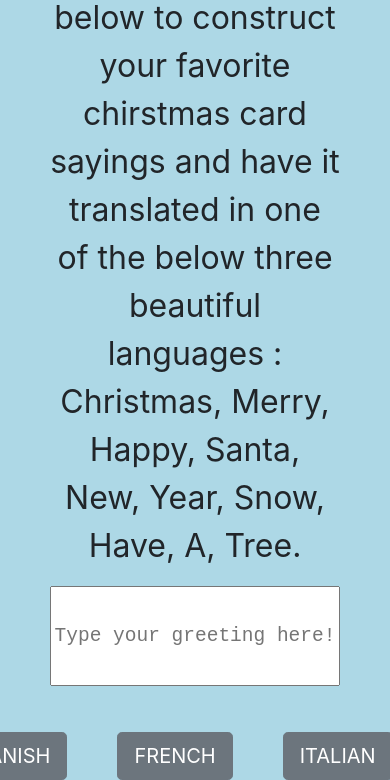
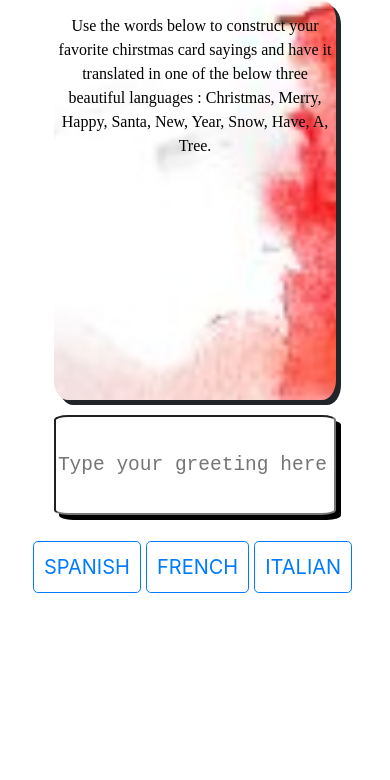
Before and after one commit to ke4tri/translator, a plain HTML site: page index.html in a window 390 px wide. Shown: the part 132-912 px from the top of the page. After the commit the page ends 844 px from the top, so only its background shows below. Drawn offline with nearby package versions, Linux system fonts and the light colour scheme; a web font is replaced by a local one.

Commit message:
Looks ok for what it is and time invested in it

```diff
--- a/index.html
+++ b/index.html
@@ -5,7 +5,7 @@
     <meta name="viewport" content="width=device-width, initial-scale=1.0">
     <meta http-equiv="X-UA-Compatible" content="ie=edge">
     <link rel="stylesheet" href="https://stackpath.bootstrapcdn.com/bootstrap/4.1.3/css/bootstrap.min.css" integrity="sha384-MCw98/SFnGE8fJT3GXwEOngsV7Zt27NXFoaoApmYm81iuXoPkFOJwJ8ERdknLPMO" crossorigin="anonymous">
-
+    <link href="https://fonts.googleapis.com/css?family=IM+Fell+French+Canon+SC" rel="stylesheet">
     <link rel="stylesheet" href="https://stackpath.bootstrapcdn.com/bootstrap/4.1.3/css/bootstrap.min.css" integrity="sha384-MCw98/SFnGE8fJT3GXwEOngsV7Zt27NXFoaoApmYm81iuXoPkFOJwJ8ERdknLPMO" crossorigin="anonymous">
     <link rel="stylesheet" href="main.css">
     <title>Etalsnart</title>
@@ -14,34 +14,25 @@
     <div class="logo">
         <h1>ETALSNART</h1>
     </div>
-
-    <div class="para">
+    <div class="para images">
         <p class="instruction">Use the words below to construct your favorite chirstmas
              card sayings and have it translated in
              one of the below three beautiful languages :
                 Christmas, Merry, Happy, Santa, New, Year, Snow, Have, A, Tree.
         </p>
     </div>
-
     <div class="text">
         <!-- not sure if the below can have a class and an id, will check -->
          <input  id="inText" class="inText1" type="text" placeholder="Type your greeting here!">
-
         </div>
      <div class="text" id="dom">
             <p></p>
     </div>
      <div class="button">
-            <button id="SPANISH" type="button" class="btn btn-secondary btn-lg b1">SPANISH</button>
-            <button id="FRENCH" type="button" class="btn btn-secondary btn-lg b1">FRENCH</button>
-            <button id="ITALIAN" type="button" class="btn btn-secondary btn-lg b1">ITALIAN</button>
-
-
-            <!-- <button type="button" class="btn btn-secondary btn-lg b2" onclick="translate">FRENCH</button>
-            <button type="button" class="btn btn-secondary btn-lg b3" onclick="translate">ITALIAN </button> -->
+            <button id="SPANISH" type="button" class="btn btn-outline-primary btn-lg b1">SPANISH</button>
+            <button id="FRENCH" type="button" class="btn btn-outline-primary btn-lg b1">FRENCH</button>
+            <button id="ITALIAN" type="button" class="btn btn-outline-primary btn-lg b1">ITALIAN</button>
     </div>
-
-
     <script type="text/javascript" src="main.js"></script>
     <script src="https://code.jquery.com/jquery-3.3.1.slim.min.js" integrity="sha384-q8i/X+965DzO0rT7abK41JStQIAqVgRVzpbzo5smXKp4YfRvH+8abtTE1Pi6jizo" crossorigin="anonymous"></script>
     <script src="https://cdnjs.cloudflare.com/ajax/libs/popper.js/1.14.3/umd/popper.min.js" integrity="sha384-ZMP7rVo3mIykV+2+9J3UJ46jBk0WLaUAdn689aCwoqbBJiSnjAK/l8WvCWPIPm49" crossorigin="anonymous"></script>
--- a/main.css
+++ b/main.css
@@ -4,27 +4,48 @@
   } */
 
 body {
+
     display:flex;
-    background-color: wheat;
+    /* background-color: wheat; */
     flex-direction: column;
+
     margin-right: 50px;
     margin-left: 50px;
+    margin-top: 50px;
+    margin-bottom: 50px;
+    padding: 1%;
+
+
+
 }
+
+.images {
+    /* The image used */
+    background-color: white;
+    background-image: url("images/french2.jpg");
+    border-radius: 5%;
+    box-shadow: 5px 5px;
+    height: 400px;
+    background-attachment: fixed;
+    background-position: center;
+    background-repeat: no-repeat;
+    background-size: cover;
+}
+
 div {
     justify-content: center;
 }
 
 .logo {
-    /* text-align: center; */
-    /* font-size: 500px; */
+
     border: 1px black thin;
     text-align: center;
-
 }
 
     h1 {
+       font-family: 'IM Fell French Canon SC', serif;
        justify-content: center;
-        font-size: 15vw;
+       font-size: 15vw;
     }
 
 .para {
@@ -40,10 +61,10 @@ div {
  }
 
     .instruction {
+        font-family: 'IM Fell French Canon SC', serif;
         border: 1px black thin;
-        /* text-align: center; */
-        /* margin: 5px, 5px, 5px, 5px; */
-        /* padding: 5px; */
+        color: black;
+        padding-top: 10%;
     }
  .text {
         display: flex;
@@ -51,8 +72,11 @@ div {
 }
     .inText1 {
         border: 1px black thin;
+        border-radius: 5%;
+        box-shadow: 5px 5px;
         justify-content: center;
         height: 100px;
+        margin-top:15px;
         /* margin-top: 5px; */
     }
 
@@ -66,28 +90,36 @@ div {
 .button {
     border: 1px black thin;
     display: flex;
-    padding-top: 30px;
+    padding-top: 20px;
+    padding-bottom: 50px;
 
 }
     #SPANISH{
         justify-content:center;
         margin-right: 50px;
+        padding: 50px;
+        box-shadow: 5px, 5px;
     }
     #FRENCH{
         justify-content:center;
         margin-right: 50px;
+        padding: 50px;
+        box-shadow: 5px, 5px;
     }
     #ITALIAN{
         justify-content:center;
         margin-right: 50px;
+        padding: 50px;
+        box-shadow: 5px, 5px;
     }
 
 input[type="text"] {
     text-align:center;
     font-family: monospace;
     font-size: 5vw;
-    color: peru;
+    color:black;
     }
+
 #print_dom{
 margin-top: 25px;
 margin-bottom: 25px;
@@ -95,6 +127,44 @@ margin-bottom: 25px;
 
 @media only screen and (max-width: 600px) {
     body {
-        background-color: lightblue;
+        background-color:white;
     }
+
+    .button {
+        border: 1px black thin;
+        display: flex;
+        padding-top: 10px;
+        padding-bottom: 20px;
+
+    }
+        #SPANISH{
+            justify-content:center;
+            margin-right: 5px;
+            padding: 10px;
+        }
+        #FRENCH{
+            justify-content:center;
+            margin-right: 5px;
+            padding: 10px;
+
+        }
+        #ITALIAN{
+            justify-content:center;
+            margin-right: 5px;
+            padding: 10px;
+        }
+
+
+        .para {
+            justify-content: center;
+        }
+            p {
+                font-size: 100%;
+                text-align: center;
+            }
+            .instruction {
+                border: 1px black thin;
+                color: black;
+                padding-top: 5%;
+            }
 }
--- a/main.js
+++ b/main.js
@@ -15,12 +15,14 @@ const words = {
     "good":"bueno",
     "lord":"dio",
     "snow":"nieve",
+    "santa":"Santa",
+    "have":"tener",
     },
 
     french :
     {
     "merry":"joyeux",
-    "christmas":"noel",
+    "christmas":"Noel",
     "and":"et",
     "happy":"content",
     "new":"nouveau",
@@ -28,6 +30,9 @@ const words = {
     "good":"bien",
     "lord":"seigneur",
     "snow":"neige",
+    "tree":"arbre",
+    "santa":"Père Noël",
+    "have":"avoir",
     },
 
     italian :
@@ -41,6 +46,9 @@ const words = {
     "good":"bueno",
     "lord":"signore",
     "snow":"la neve",
+    "tree":"albero",
+    "santa":"Santa",
+    "have":"avere",
     }
 }
 
@@ -63,7 +71,7 @@ let translate = (language1) => {
                 }
                 newLang = newLang.toString();
                 newLang = newLang.replace(/,/g, ' ');
-                newLang = newLang.charAt(0).toUpperCase() + newLang.slice(1) + ".";
+                newLang = newLang.charAt(0).toUpperCase() + newLang.slice(1) ;
         return printToDom(newLang, "dom2")
 
 };
```
Also changed, not shown: images/french.jpg (added), images/french2.jpg (added), images/italian.jpg (added), images/mexico.jpg (added).
